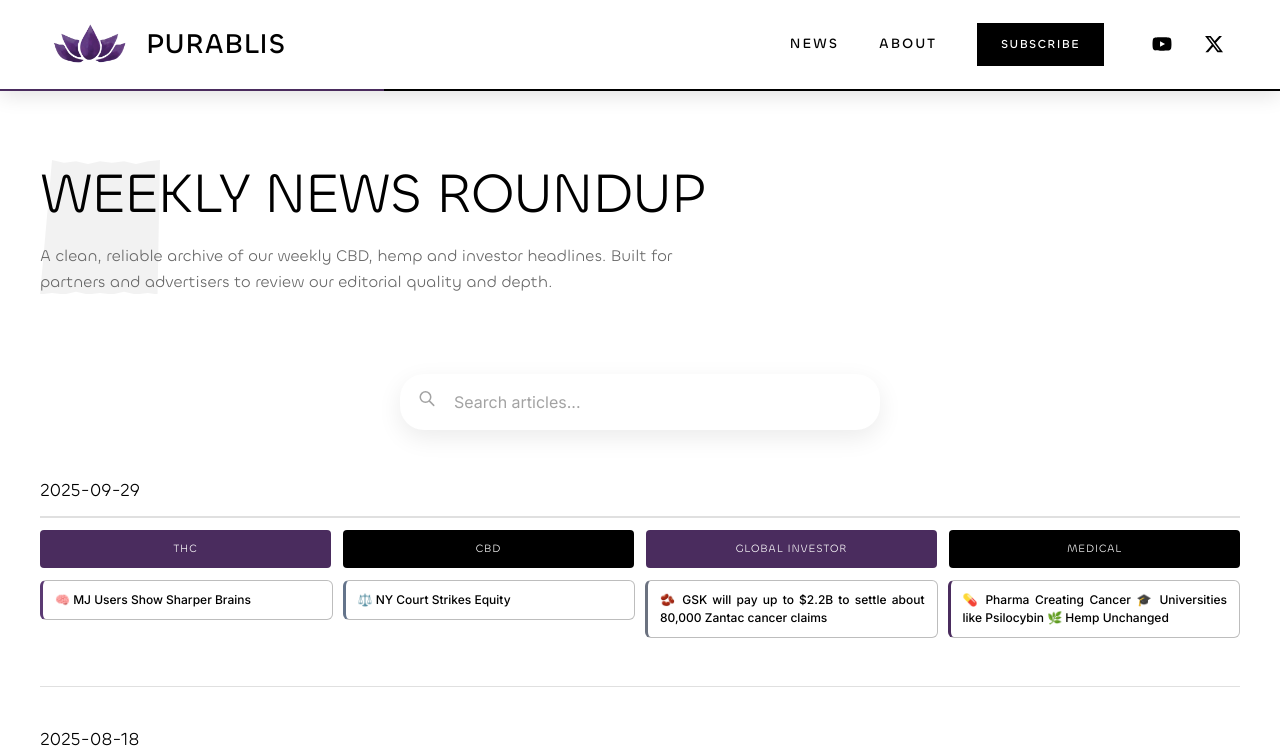
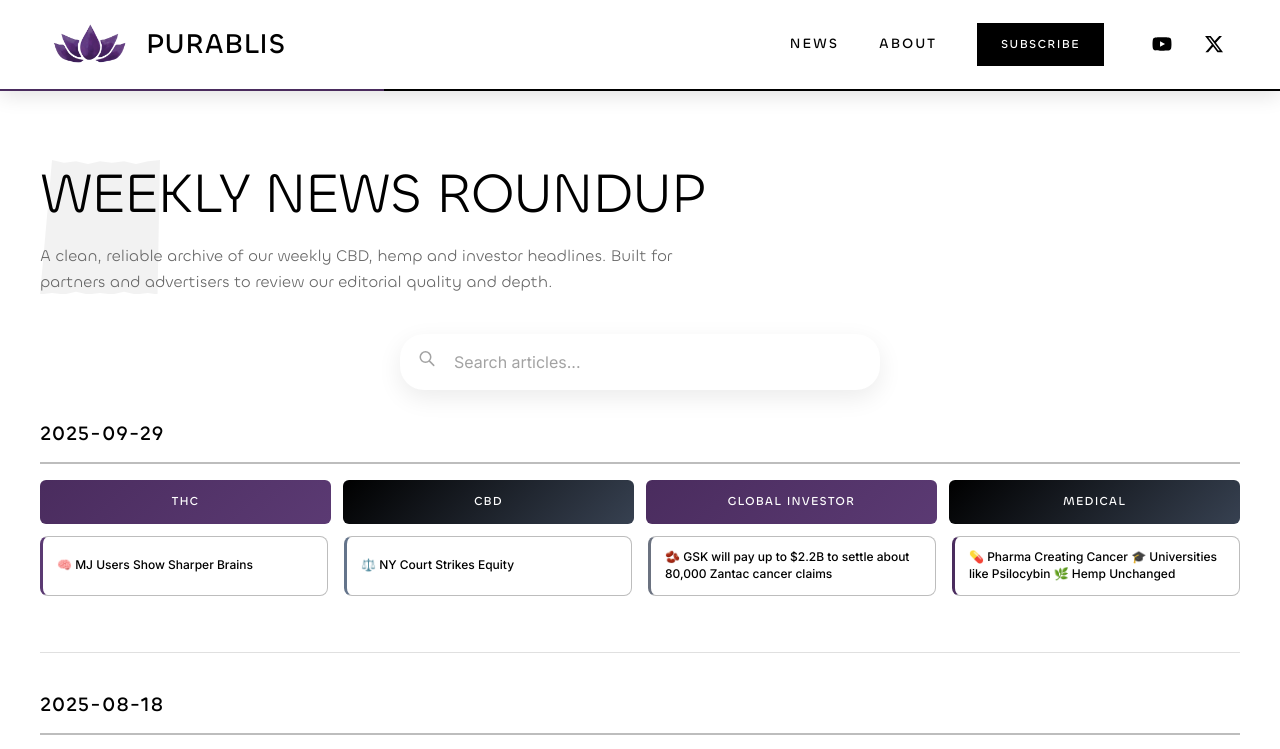
Before and after one commit to AKIFQ/pura-test, a React (Vite) app: page /news in a window 1280 px wide. Shown: the top 749 px of the page. Built offline with nearby package versions, Linux system fonts and the light colour scheme.

Commit message:
Fix news page design issues: spacing, alignment, card heights, and visual hierarchy

```diff
--- a/src/components/pages/News.jsx
+++ b/src/components/pages/News.jsx
@@ -25,7 +25,7 @@ const NewsContent = styled.div`
 
 const NewsHeader = styled.div`
   text-align: left;
-  margin-bottom: 80px;
+  margin-bottom: 40px;
   position: relative;
   padding-left: 0;
 
@@ -118,7 +118,7 @@ const FilterButton = styled.button`
 const SearchContainer = styled.div`
   display: flex;
   justify-content: center;
-  margin-bottom: 40px;
+  margin-bottom: 24px;
   position: relative;
   z-index: 10;
 `
@@ -180,13 +180,15 @@ const DateSection = styled.div`
 `
 
 const DateHeader = styled.h3`
-  font-size: 18px;
-  font-weight: 400;
+  font-size: 20px;
+  font-weight: 500;
   font-family: 'Chillax', 'Helvetica Neue', Arial, sans-serif;
   color: ${theme.colors.text.primary};
-  margin-bottom: 12px;
-  padding-bottom: 6px;
-  border-bottom: 2px solid ${theme.colors.gray[200]};
+  margin-bottom: 16px;
+  padding-bottom: 8px;
+  border-bottom: 2px solid ${theme.colors.gray[300]};
+  text-transform: uppercase;
+  letter-spacing: 0.05em;
 `
 
 const ColumnHeaders = styled.div`
@@ -194,41 +196,43 @@ const ColumnHeaders = styled.div`
   grid-template-columns: repeat(4, 1fr);
   gap: 12px;
   margin-bottom: 12px;
+  margin-left: 0;
+  margin-right: 0;
 `
 
 const ColumnHeader = styled.div`
   text-align: center;
-  font-weight: 400;
-  font-size: 11px;
-  padding: 10px 8px;
+  font-weight: 500;
+  font-size: 12px;
+  padding: 12px 8px;
   color: white;
   text-transform: uppercase;
-  letter-spacing: 0.08em;
+  letter-spacing: 0.1em;
   font-family: 'Chillax', 'Helvetica Neue', Arial, sans-serif;
   position: relative;
-  border-radius: 4px;
+  border-radius: 6px;
 
   &.thc,
   &.global-investor {
-    background: ${theme.colors.primaryDark};
+    background: linear-gradient(135deg, ${theme.colors.primaryDark} 0%, ${theme.colors.primary} 100%);
   }
 
   &.cbd,
   &.medical {
-    background: ${theme.colors.dark};
+    background: linear-gradient(135deg, ${theme.colors.dark} 0%, #374151 100%);
   }
 `
 
 const NewsGrid = styled.div`
   display: grid;
   grid-template-columns: repeat(4, 1fr);
-  gap: 10px;
-  margin-bottom: 24px;
+  gap: 16px;
+  margin-bottom: 32px;
   align-items: start;
 
   @media (max-width: ${theme.breakpoints.tablet}) {
     grid-template-columns: 1fr;
-    gap: 8px;
+    gap: 12px;
   }
 `
 
@@ -239,13 +243,16 @@ const NewsColumn = styled.div`
 `
 
 const NewsItem = styled.div`
-  padding: 10px 12px;
-  border-radius: 6px;
+  padding: 12px 14px;
+  border-radius: 8px;
   background-color: white;
   border: 1px solid ${theme.colors.gray[300]};
   transition: all 0.2s ease;
   cursor: pointer;
   box-shadow: none;
+  min-height: 60px;
+  display: flex;
+  align-items: center;
   border-left: 3px solid ${props => {
     switch(props.category) {
       case 'thc': return theme.colors.primary;
@@ -284,14 +291,17 @@ const NewsItem = styled.div`
 
 const NewsTitle = styled.h4`
   font-size: 12px;
-  line-height: 18px;
+  line-height: 1.4;
   font-weight: 500;
   font-family: 'Inter', sans-serif;
   color: ${theme.colors.text.primary};
   margin: 0;
-  text-align: justify;
-  text-justify: inter-word;
+  text-align: left;
   word-break: break-word;
+  display: -webkit-box;
+  -webkit-line-clamp: 3;
+  -webkit-box-orient: vertical;
+  overflow: hidden;
 `
 
 const NewsDescription = styled.p`
```
